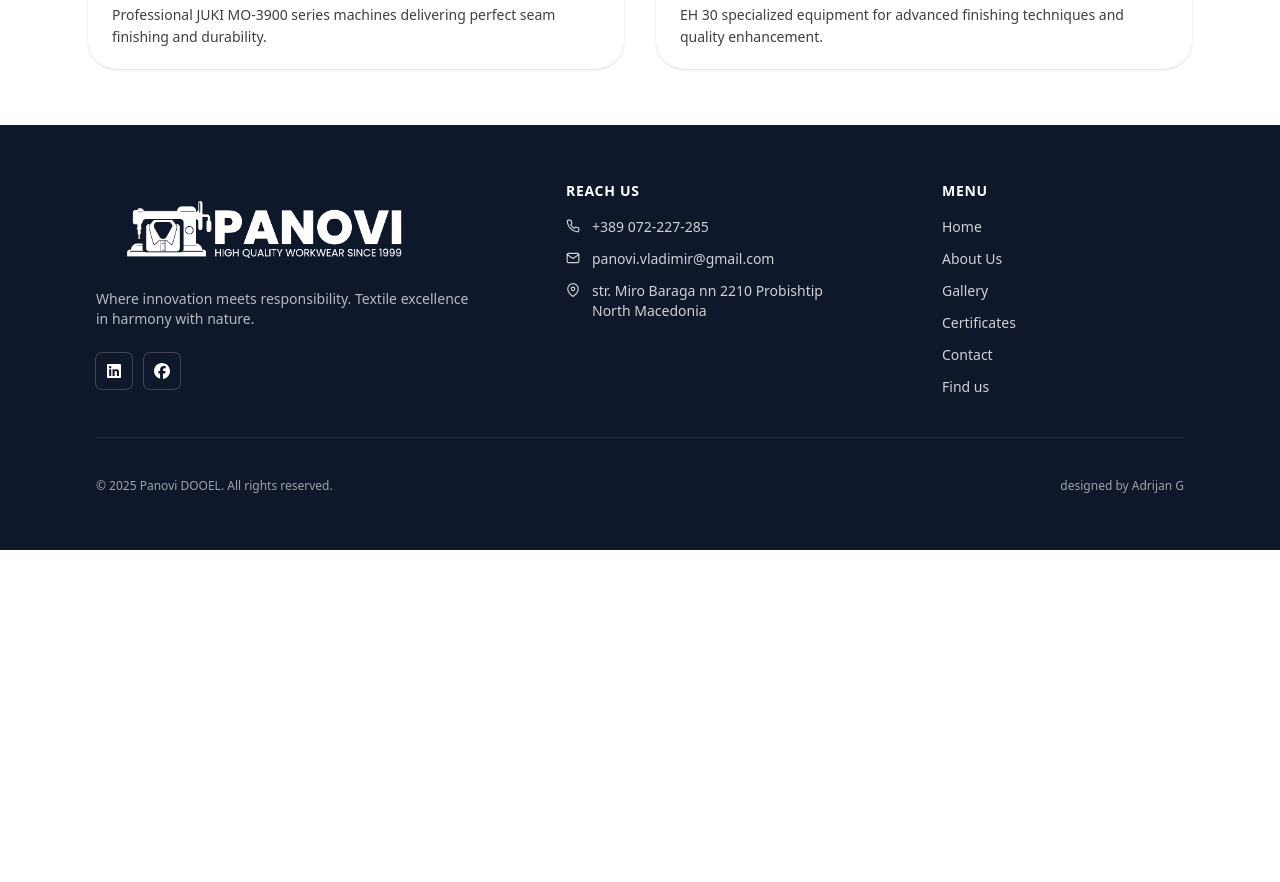
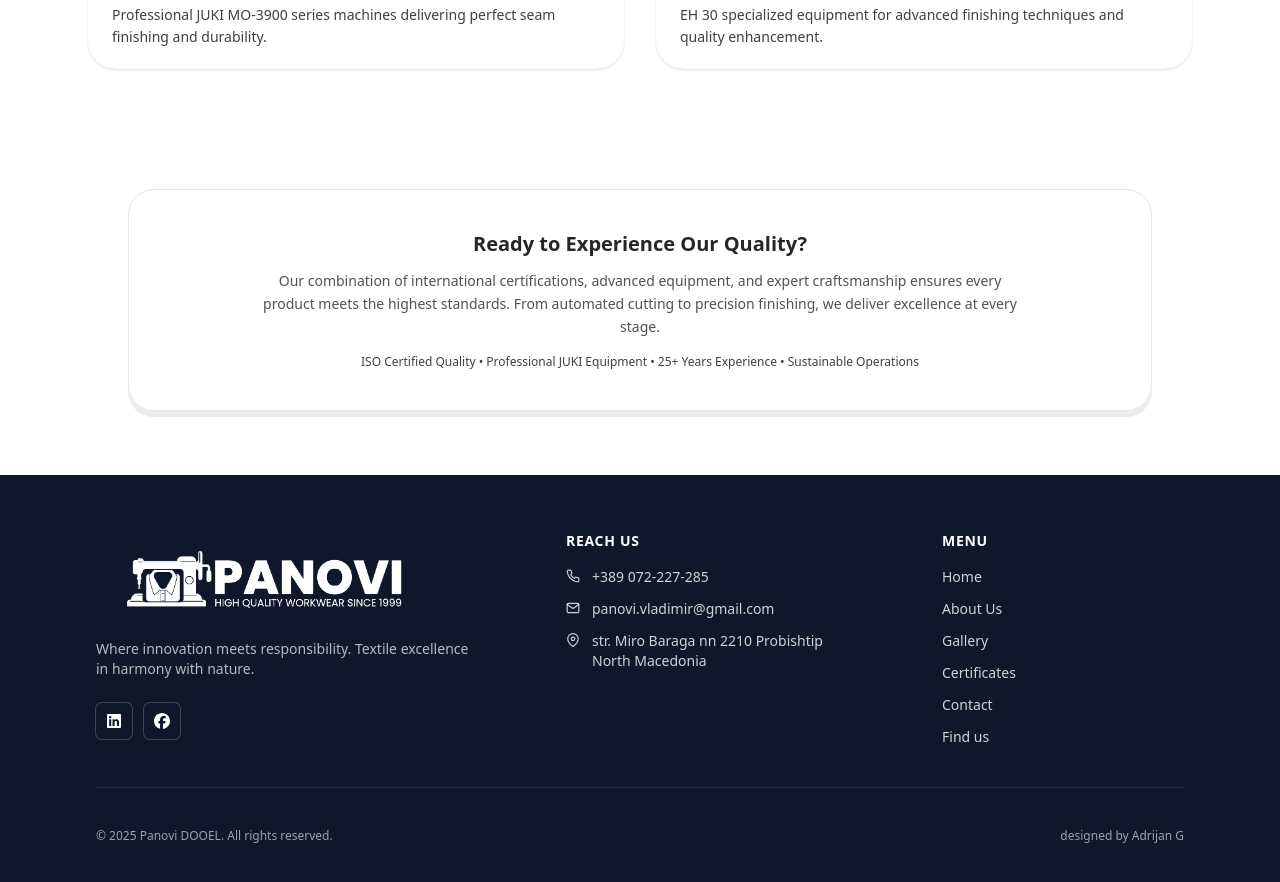
Before and after one commit to Slavcho98/Panovi, a React (Vite) app in the folder panovi-textile/: page /gallery in a window 1280 px wide. Shown: the part 1660-2542 px from the top of the page. Before the commit the page ends 2210 px from the top, so only its background shows below. Built offline with nearby package versions, Linux system fonts and the light colour scheme.

Commit message:
feat(teaser): implement quality reusable teaser

```diff
--- a/panovi-textile/src/pages/Gallery.tsx
+++ b/panovi-textile/src/pages/Gallery.tsx
@@ -4,11 +4,11 @@ import { PiScissors } from "react-icons/pi";
 
 import ManufacturingExcellence from "./GalleryPage/ManufacturingExcellence";
 import ProcessList from "./GalleryPage/ProcessList";
-import imgCutting from "./../assets/manufactur-1.jpg"
-import imgCraft from "./../assets/manufactur-2.jpg"
-import imgOverlock from "./../assets/manufactur-3.jpg"
-import imgFinish from "./../assets/manufactur-4.jpg"
-
+import imgCutting from "./../assets/manufactur-1.jpg";
+import imgCraft from "./../assets/manufactur-2.jpg";
+import imgOverlock from "./../assets/manufactur-3.jpg";
+import imgFinish from "./../assets/manufactur-4.jpg";
+import QualityTeaser from "./GalleryPage/QualityTeaser";
 
 const METRICS = [
   {
@@ -75,6 +75,16 @@ function Gallery() {
     <div>
       <ManufacturingExcellence items={METRICS} />
       <ProcessList items={PROCESS_ITEMS} />
+      <QualityTeaser
+        title="Ready to Experience Our Quality?"
+        description="Our combination of international certifications, advanced equipment, and expert craftsmanship ensures every product meets the highest standards. From automated cutting to precision finishing, we deliver excellence at every stage."
+        highlights={[
+          "ISO Certified Quality",
+          "Professional JUKI Equipment",
+          "25+ Years Experience",
+          "Sustainable Operations",
+        ]}
+      />
     </div>
   );
 }
--- /dev/null
+++ b/panovi-textile/src/pages/GalleryPage/QualityTeaser.tsx
@@ -0,0 +1,39 @@
+type QualityTeaserProps = {
+  title: string;
+  description: string;
+  highlights?: string[];
+  className?: string;
+  boxClassName?: string;
+};
+
+export default function QualityTeaser({
+  title,
+  description,
+  highlights = [],
+  className = "",
+  boxClassName = "",
+}: QualityTeaserProps) {
+  return (
+    <section className={`w-full py-12 sm:py-16 ${className}`}>
+      <div
+        className={`mx-auto w-4/5 rounded-[26px] border border-neutral-200 bg-white/90 shadow-[0_6px_0_rgba(0,0,0,0.08)] ${boxClassName}`}
+      >
+        <div className="px-6 py-8 text-center sm:px-10 sm:py-10">
+          <h3 className="text-lg sm:text-xl font-semibold text-neutral-800">
+            {title}
+          </h3>
+
+          <p className="mx-auto mt-3 max-w-3xl text-xs sm:text-sm leading-relaxed text-neutral-600">
+            {description}
+          </p>
+
+          {highlights.length > 0 && (
+            <p className="mx-auto mt-4 max-w-3xl text-[11px] sm:text-xs text-neutral-700">
+              {highlights.join(" • ")}
+            </p>
+          )}
+        </div>
+      </div>
+    </section>
+  );
+}
```
